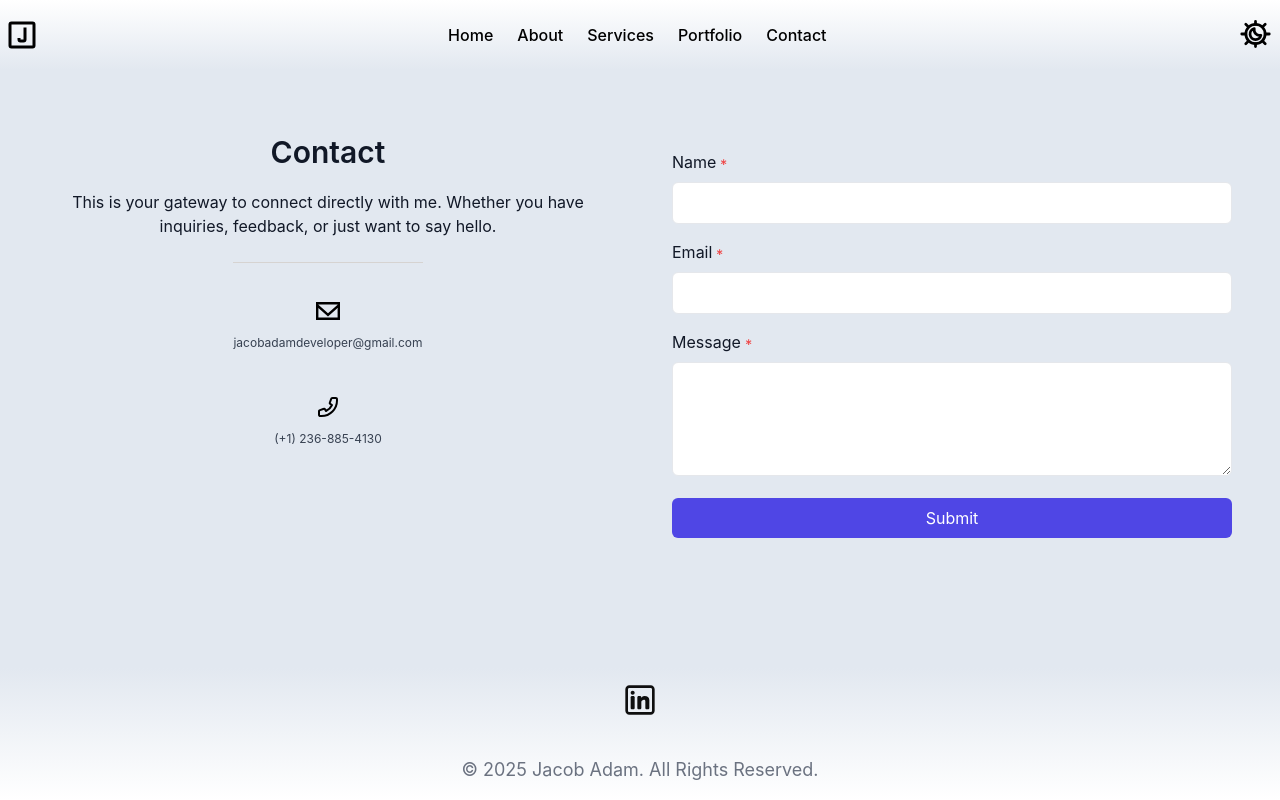
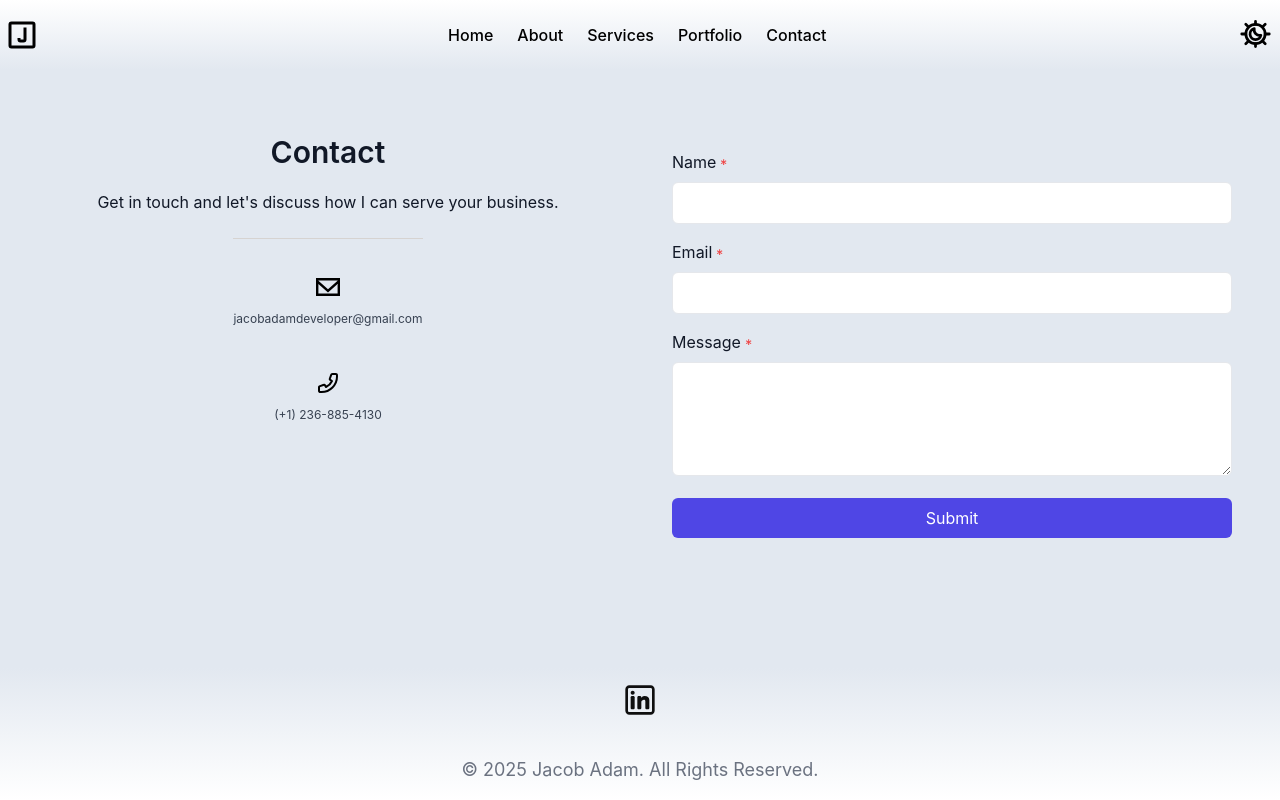
Before and after one commit to jacobadam/jacobadamdeveloper, a React (Create React App) app: page /contact in a window 1280 px wide. Built offline with nearby package versions, Linux system fonts and the light colour scheme.

Commit message:
update copy

```diff
--- a/src/Contact.js
+++ b/src/Contact.js
@@ -35,8 +35,7 @@ export default function Contact() {
               Contact
             </h2>
             <p className="text-gray-900 dark:text-white text-md font-normal pb-6">
-              This is your gateway to connect directly with me. Whether you have
-              inquiries, feedback, or just want to say hello.
+              Get in touch and let's discuss how I can serve your business.
             </p>
             <div className="py-6 border-t border-stone-300 text-center">
               <div className="flex flex-col items-center">
```
